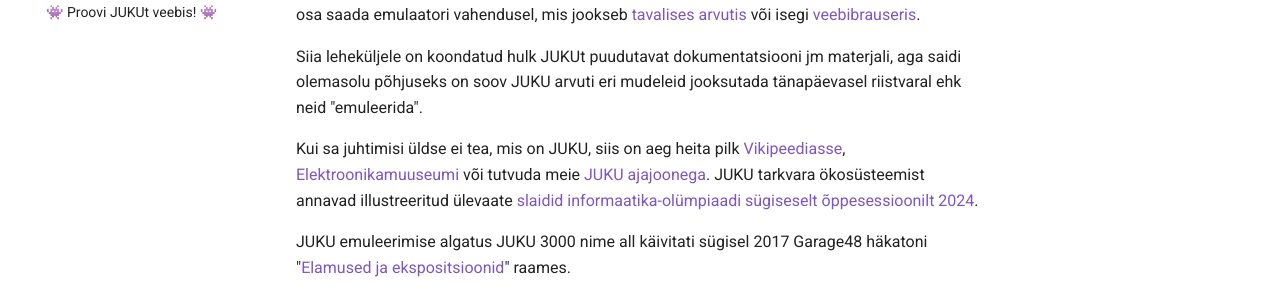
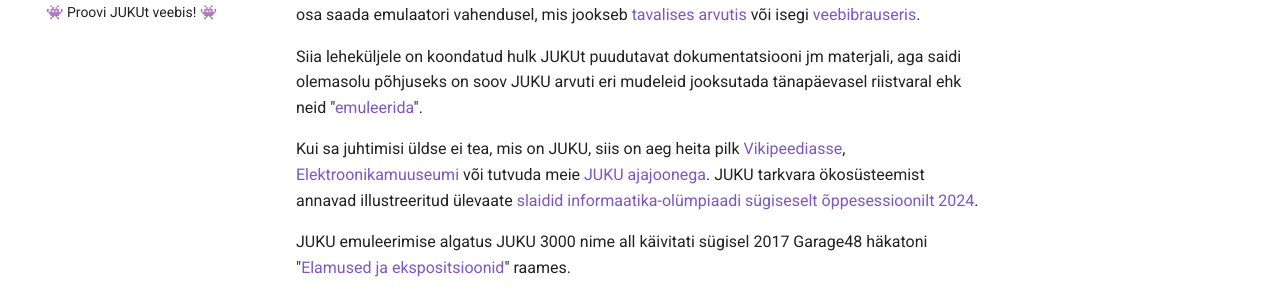
Before and after one commit to infoaed/juku3000, an MkDocs documentation site: the page built from docs/index.md, in a window 1280 px wide and 1273 px high. Shown: the part 296-587 px from the top of the window. Built offline with MkDocs 1.6.1 and Material for MkDocs 9.7.7, drawn with Linux system fonts in a browser that asks for light colours; comment, search, counter and statistics services are not loaded; part of the change alters nothing that is shown.

```diff
--- a/docs/index.md
+++ b/docs/index.md
@@ -5,7 +5,7 @@
 
 Kuigi füüsilisi JUKUsid toodeti 1988-1992 tuhandeid, on tänapäeval lihtsam JUKU kogemusest osa saada emulaatori vahendusel, mis jookseb [tavalises arvutis](mame-käivitamine.md) või isegi [veebibrauseris](https://infoaed.ee/juku/).
 
-Siia leheküljele on koondatud hulk JUKUt puudutavat dokumentatsiooni jm materjali, aga saidi olemasolu põhjuseks on soov JUKU arvuti eri mudeleid jooksutada tänapäevasel riistvaral ehk neid "emuleerida".
+Siia leheküljele on koondatud hulk JUKUt puudutavat dokumentatsiooni jm materjali, aga saidi olemasolu põhjuseks on soov JUKU arvuti eri mudeleid jooksutada tänapäevasel riistvaral ehk neid "[emuleerida](https://et.wikipedia.org/wiki/Emulaator)".
 
 Kui sa juhtimisi üldse ei tea, mis on JUKU, siis on aeg heita pilk [Vikipeediasse](https://et.wikipedia.org/wiki/Juku_(arvuti)), [Elektroonikamuuseumi](https://elektroonikamuuseum.ee/juku_arvuti_lugu.html) või tutvuda meie [JUKU ajajoonega](ajajoon.md). JUKU tarkvara ökosüsteemist annavad illustreeritud ülevaate [slaidid informaatika-olümpiaadi sügiseselt õppesessioonilt 2024](https://p6drad-teel.net/~p6der/juku-hingeelu_2024_videota.pdf).
 
```
